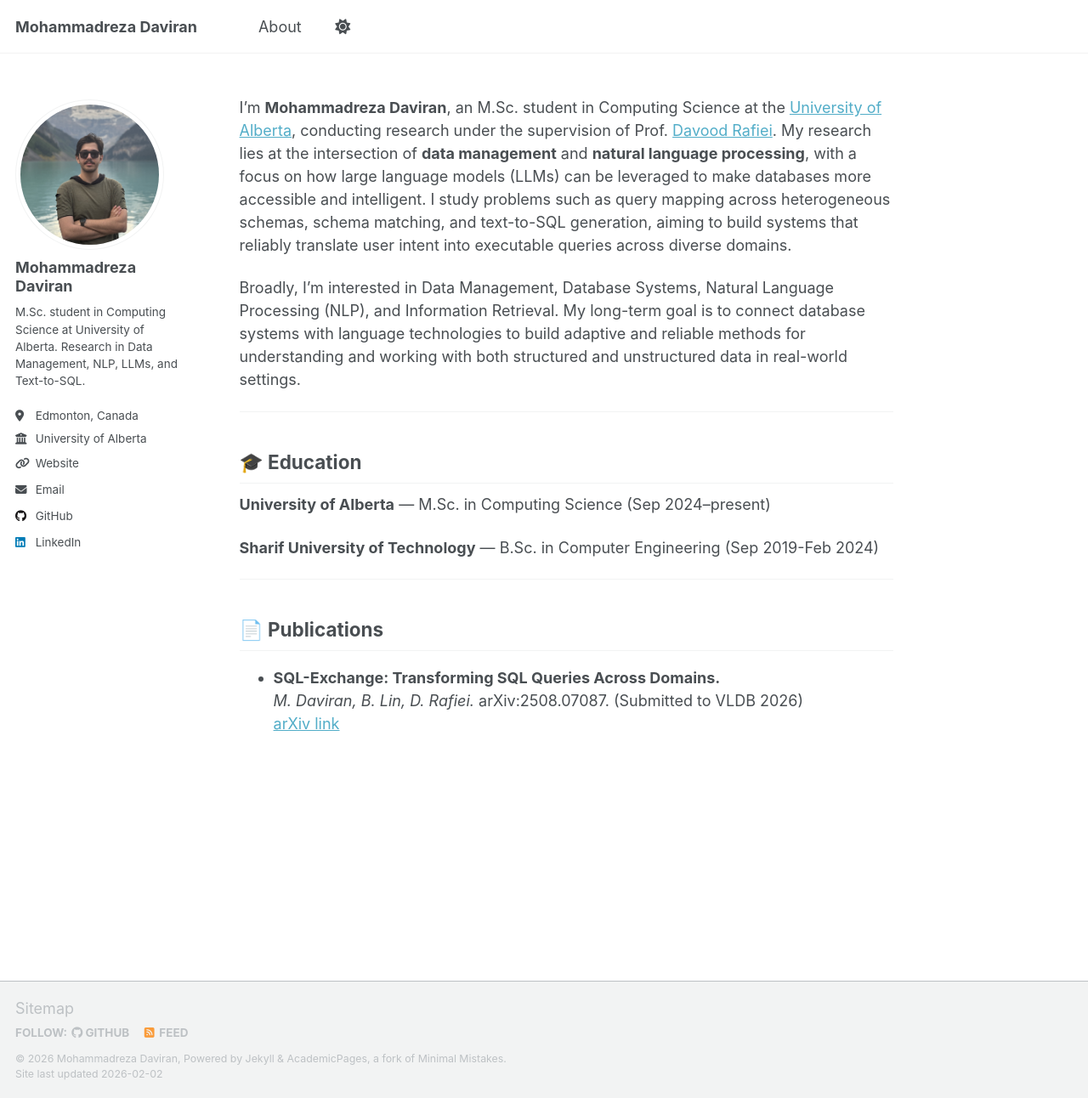
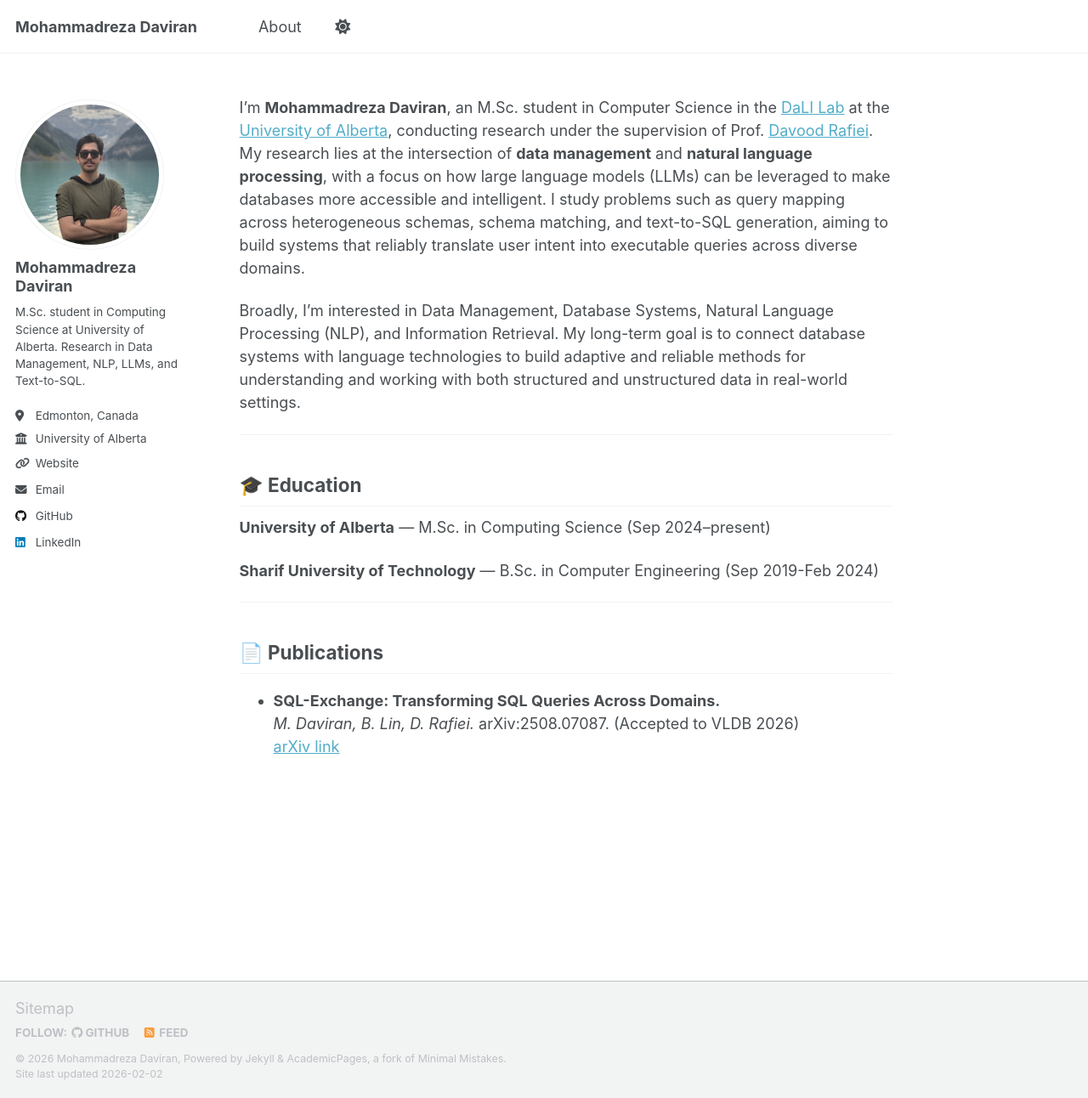
Before and after one commit to mmdrez4/mmdrez4.github.io, a Jekyll site: the page built from _pages/about.md, in a window 1280 px wide and 1292 px high. Shown: the whole window at 85% size. Built offline with Jekyll 4.4.1, drawn with Linux system fonts in a browser that asks for light colours; a script that is not in the unit is left out.

Commit message:
Update about.md with new affiliation and publication status

```diff
--- a/_pages/about.md
+++ b/_pages/about.md
@@ -5,7 +5,7 @@
 author_profile: true
 ---
 
-I’m **Mohammadreza Daviran**, an M.Sc. student in Computing Science at the [University of Alberta](https://www.ualberta.ca/en), conducting research under the supervision of Prof. [Davood Rafiei](https://webdocs.cs.ualberta.ca/~drafiei/). My research lies at the intersection of **data management** and **natural language processing**, with a focus on how large language models (LLMs) can be leveraged to make databases more accessible and intelligent. I study problems such as query mapping across heterogeneous schemas, schema matching, and text-to-SQL generation, aiming to build systems that reliably translate user intent into executable queries across diverse domains.
+I’m **Mohammadreza Daviran**, an M.Sc. student in Computer Science in the [DaLI Lab](https://dalilab.ca/) at the [University of Alberta](https://www.ualberta.ca/en), conducting research under the supervision of Prof. [Davood Rafiei](https://webdocs.cs.ualberta.ca/~drafiei/). My research lies at the intersection of **data management** and **natural language processing**, with a focus on how large language models (LLMs) can be leveraged to make databases more accessible and intelligent. I study problems such as query mapping across heterogeneous schemas, schema matching, and text-to-SQL generation, aiming to build systems that reliably translate user intent into executable queries across diverse domains.
 
 Broadly, I’m interested in Data Management, Database Systems, Natural Language Processing (NLP), and Information Retrieval. My long-term goal is to connect database systems with language technologies to build adaptive and reliable methods for understanding and working with both structured and unstructured data in real-world settings.
 
@@ -20,5 +20,5 @@
 
 ## 📄 Publications
 - **SQL-Exchange: Transforming SQL Queries Across Domains.**
-  *M. Daviran, B. Lin, D. Rafiei.* arXiv:2508.07087. (Submitted to VLDB 2026)
+  *M. Daviran, B. Lin, D. Rafiei.* arXiv:2508.07087. (Accepted to VLDB 2026)
   [arXiv link](https://arxiv.org/abs/2508.07087)
```
